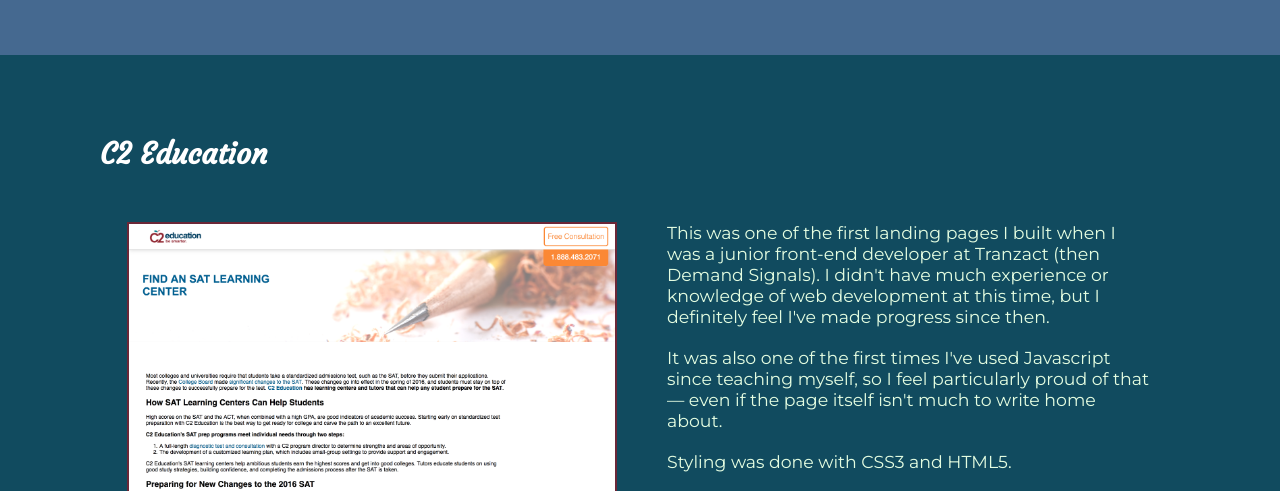
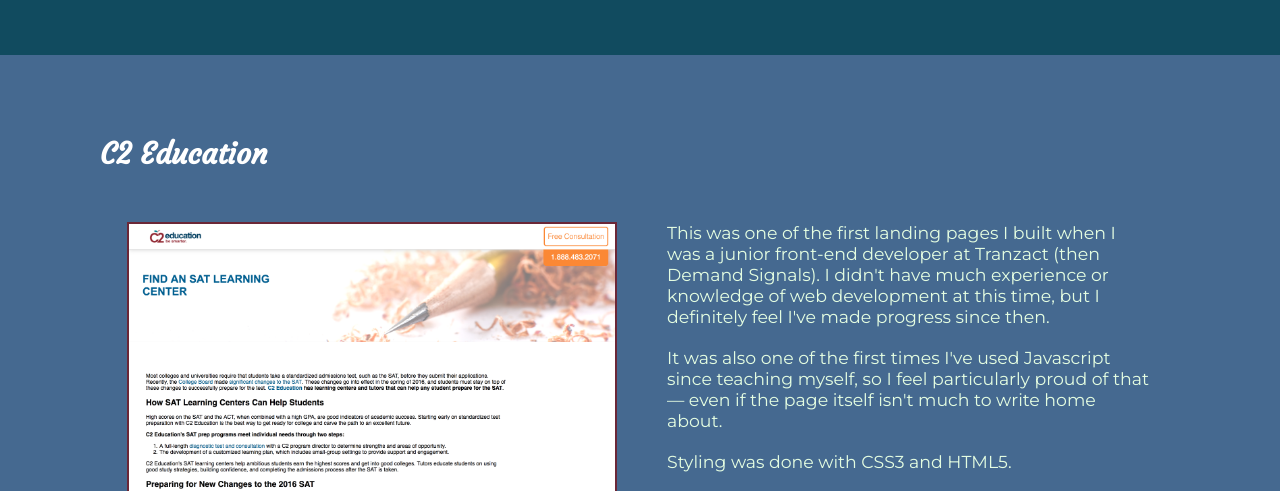
Before and after one commit to lanachiad/development, a website: page index.html in a window 1280 px wide. Shown: the part 1771-2262 px from the top of the page. Drawn offline with nearby package versions, Linux system fonts and the light colour scheme.

Commit message:
Change order of background

```diff
--- a/index.html
+++ b/index.html
@@ -46,7 +46,7 @@
 		</div>
 	</div>
 	<!-- BirdSpotting -->
-	<div class="cream-bg section">
+	<div class="gray-bg section">
 		<div class="container">
 			<div class="dev-wrapper">
 				<div class="proj-title">
@@ -83,7 +83,7 @@
 		</div>
 	</div>
 	<!-- Burn Book -->
-	<div class="gray-bg section">
+	<div class="cream-bg section">
 		<div class="container">
 			<div class="dev-wrapper">
 				<div class="proj-title">
@@ -118,7 +118,7 @@
 		</div>
 	</div>
 	<!-- C2E -->
-	<div class="cream-bg section">
+	<div class="gray-bg section">
 		<div class="container">
 			<div class="dev-wrapper">
 				<div class="proj-title">
```
